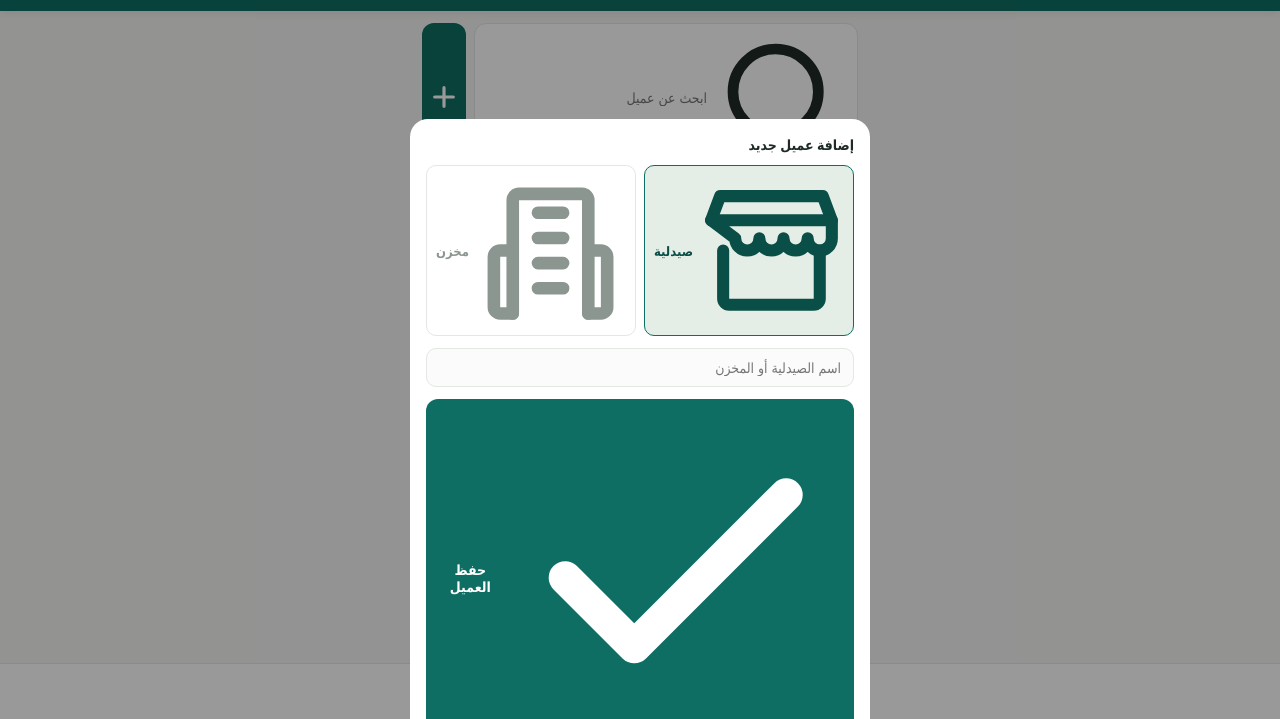
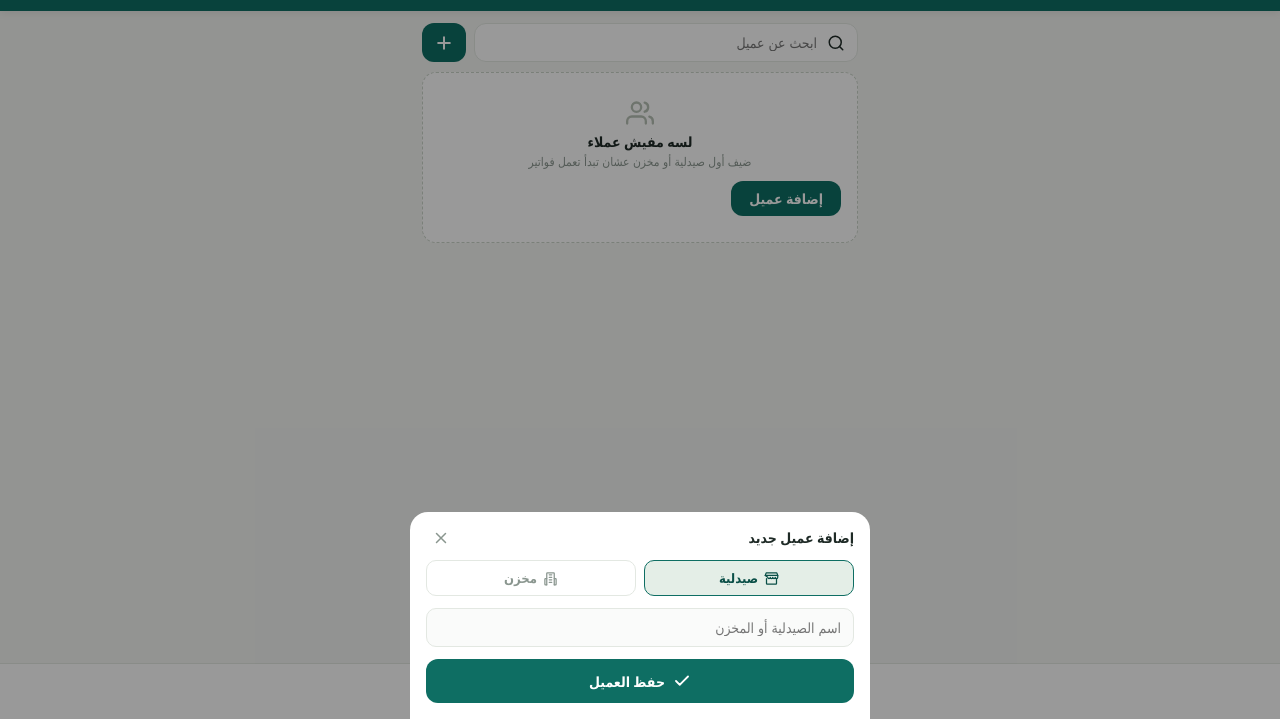
Before and after one commit to esam2351-tech/Mandob, a plain HTML site: page index.html in a window 1280 px wide. Both pictures are taken after a click on the button "إضافة عميل". Shown: the part 81-800 px from the top of the page. Drawn offline with Linux system fonts and the light colour scheme.

Commit message:
Update index.html

```diff
--- a/index.html
+++ b/index.html
@@ -18,6 +18,7 @@
   }
   *{box-sizing:border-box;}
   html,body{margin:0;padding:0;height:100%;}
+  svg{width:18px; height:18px; flex-shrink:0; display:inline-block; vertical-align:middle;}
   body{
     background:var(--bg); color:var(--ink);
     font-family:-apple-system,BlinkMacSystemFont,"Segoe UI",Tahoma,Arial,sans-serif;
@@ -139,8 +140,12 @@
     flex:1; text-align:center; background:#FAFBFA; border:1px solid var(--border); border-radius:10px;
     padding:7px; font-size:14px; font-weight:600; outline:none;
   }
+  .icon-btn svg{width:20px; height:20px;}
+  .type-toggle button svg{width:15px; height:15px;}
+  .customer-name svg{width:14px; height:14px;}
   .trash-btn{color:#C9CFC7; background:none; padding:4px;}
   .trash-btn:active{color:var(--danger);}
+  .trash-btn svg{width:17px; height:17px;}
 </style>
 </head>
 <body>
```
